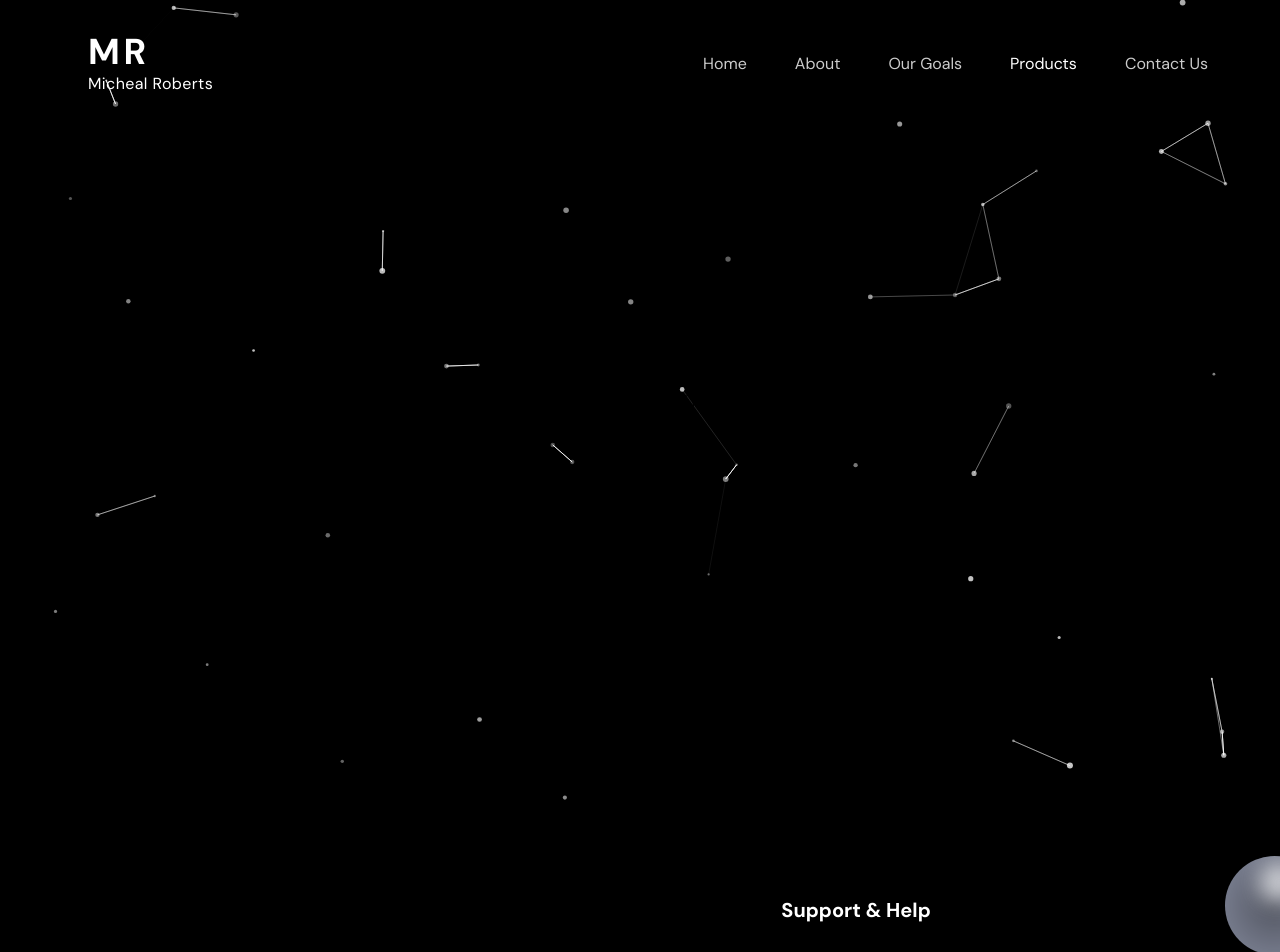
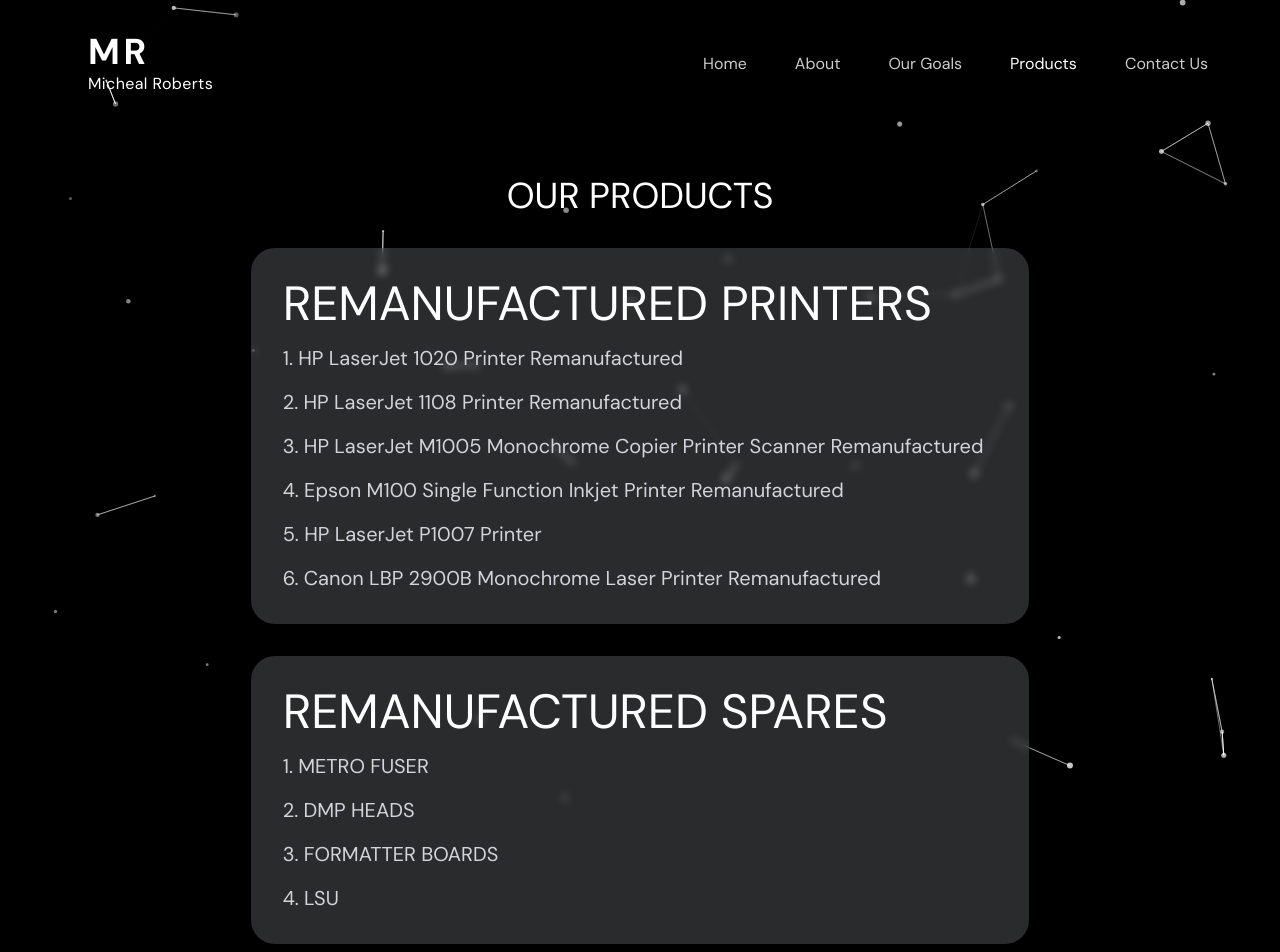
Before and after one commit to abnv-o/michael_roberts, a Next.js app: page /products in a window 1280 px wide. Before the commit this address had no page. Shown: the top 952 px of the page. Built offline with nearby package versions, Linux system fonts and the light colour scheme.

Commit message:
ADED PRODUCT PAGE

```diff
--- a/src/app/goals/index.tsx
+++ /dev/null
@@ -1,9 +0,0 @@
-import React from 'react'
-
-const index = () => {
-  return (
-    <div>index</div>
-  )
-}
-
-export default index
--- /dev/null
+++ b/src/app/goals/page.tsx
@@ -0,0 +1,9 @@
+import React from 'react'
+
+const page = () => {
+  return (
+    <div>page</div>
+  )
+}
+
+export default page
--- a/src/app/products/index.tsx
+++ /dev/null
@@ -1,9 +0,0 @@
-import React from 'react'
-
-const index = () => {
-  return (
-    <div>index</div>
-  )
-}
-
-export default index
--- /dev/null
+++ b/src/app/products/page.tsx
@@ -0,0 +1,46 @@
+import React from "react";
+
+const page = () => {
+  return (
+    <section className="my-16 pt-16 md:pt-20 lg:pt-28">
+      <div className="container flex flex-col items-center justify-evenly gap-8">
+
+      <h1 className="text-4xl"> OUR PRODUCTS</h1>
+        <div className="w-full rounded-3xl bg-gray-300 bg-opacity-20  bg-clip-padding px-8 py-8 text-gray-300 backdrop-blur-sm backdrop-filter lg:w-2/3">
+          <div className="flex w-full flex-col items-start justify-center gap-4 lg:w-full">
+            <h1 className="md:text-5xl text-white">REMANUFACTURED PRINTERS </h1>
+            <h1 className="text-sm md:text-xl">
+              1. HP LaserJet 1020 Printer Remanufactured
+            </h1>
+            <h1 className="text-sm md:text-xl">
+              2. HP LaserJet 1108 Printer Remanufactured
+            </h1>
+            <h1 className="text-sm md:text-xl">
+              3. HP LaserJet M1005 Monochrome Copier Printer Scanner
+              Remanufactured
+            </h1>
+            <h1 className="text-sm md:text-xl">
+              4. Epson M100 Single Function Inkjet Printer Remanufactured
+            </h1>
+            <h1 className="text-sm md:text-xl">5. HP LaserJet P1007 Printer</h1>
+            <h1 className="text-sm md:text-xl">
+              6. Canon LBP 2900B Monochrome Laser Printer Remanufactured
+            </h1>
+          </div>
+        </div>
+
+        <div className="w-full rounded-3xl bg-gray-300 bg-opacity-20  bg-clip-padding px-8 py-8 text-gray-300 backdrop-blur-sm backdrop-filter lg:w-2/3">
+          <div className="flex w-full flex-col items-start justify-center gap-4 lg:w-full">
+            <h1 className="md:text-5xl text-white">REMANUFACTURED SPARES </h1>
+            <h1 className="text-sm md:text-xl">1. METRO FUSER</h1>
+            <h1 className="text-sm md:text-xl">2. DMP HEADS </h1>
+            <h1 className="text-sm md:text-xl">3. FORMATTER BOARDS</h1>
+            <h1 className="text-sm md:text-xl">4. LSU</h1>
+          </div>
+        </div>
+      </div>
+    </section>
+  );
+};
+
+export default page;
```
